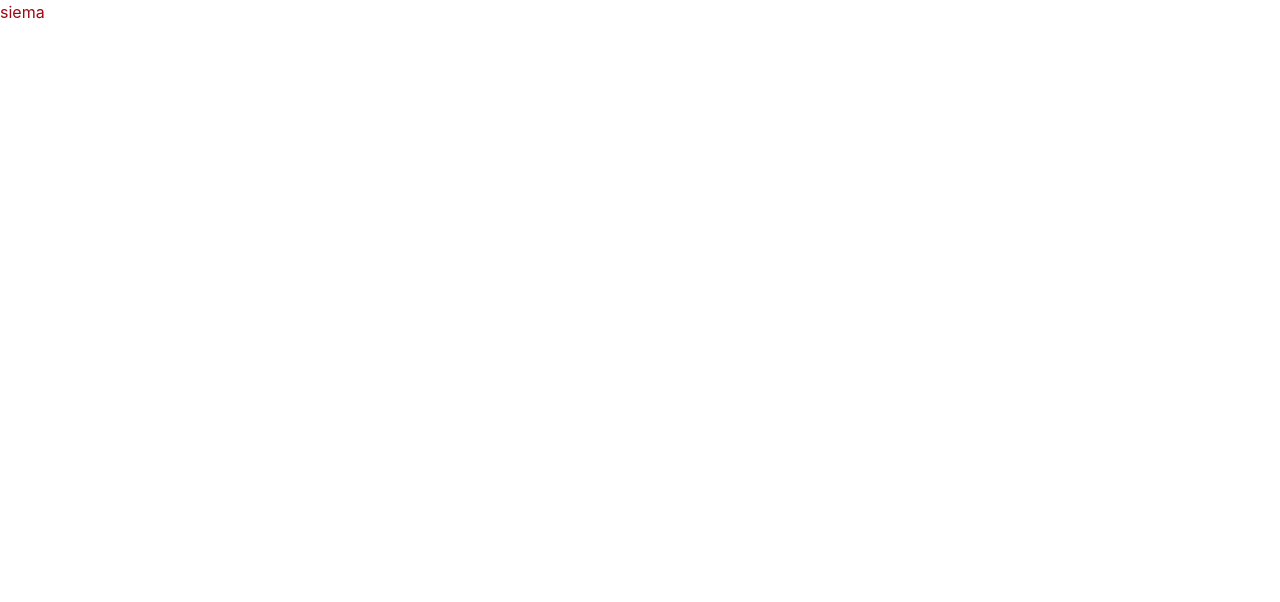
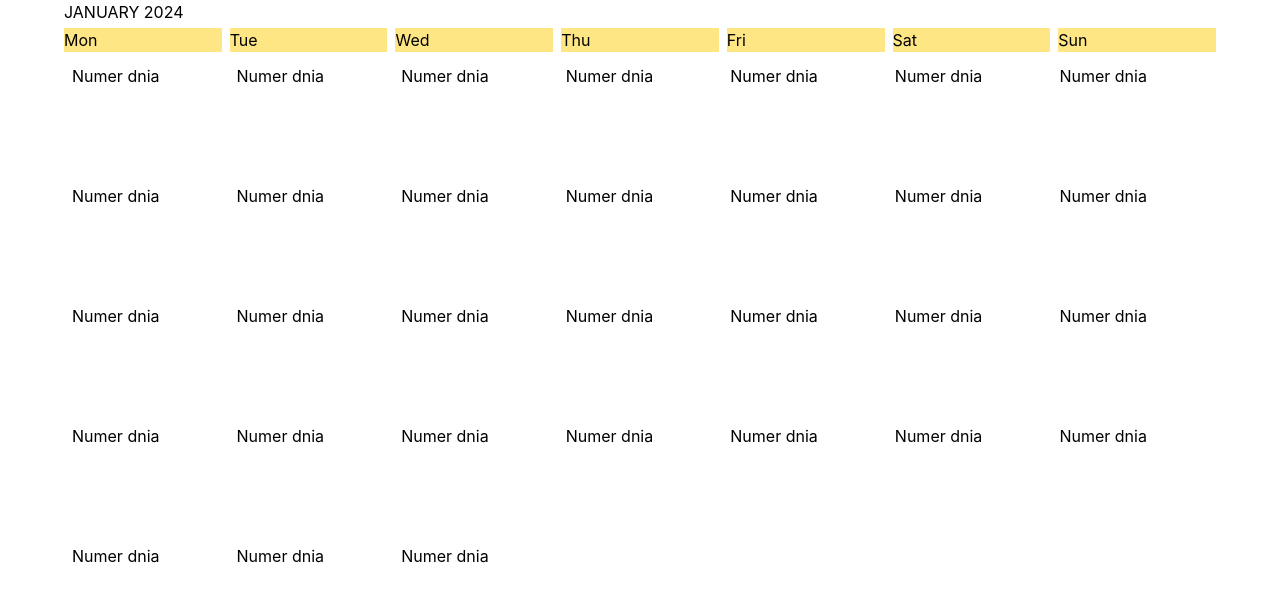
Before and after one commit to JakubMotyl/sportradar-coding-challenge, a React (Vite) app: page / in a window 1280 px wide. Shown: the top 602 px of the page. Built offline with nearby package versions, Linux system fonts and the light colour scheme.

Commit message:
Add calendar base skeleton and logic (eg. filter and map events, logic for empty cells)

```diff
--- a/src/App.tsx
+++ b/src/App.tsx
@@ -1,6 +1,7 @@
+import Calendar from "./components/Calendar"
 function App() {
   return (
-    <div className="css">siema</div>
+    <Calendar />
   )
 }
 
--- /dev/null
+++ b/src/components/Calendar.tsx
@@ -0,0 +1,48 @@
+import GridCell from "./GridCell"
+import { weekDays, generateCalendarGrid } from "../utils/calendarUtils"
+import eventsData from '../data/events.json'
+
+export default function Calendar() {
+    const year = 2024;
+    const month = 1;
+
+    const daysArray = generateCalendarGrid(year, month);
+
+    const events = eventsData.data;
+    console.log(events)
+
+    return (
+        <section className="max-w-6xl mx-auto">
+            <div>
+                JANUARY 2024
+            </div>
+            {/* Display weekdays */}
+            <div className="grid grid-cols-7 gap-2 py-1">
+                {weekDays.map(day => (
+                    <div className="bg-amber-200" key={day}>{day}</div>
+                ))}
+            </div>
+            {/* Calendar grid */}
+            <div className="grid grid-cols-7">
+
+                {daysArray.map((day, index) => {
+                    // Render empty cells for days from the previous month
+                    if (day === null) {
+                        return <GridCell key={`empty-${index}`} day={null} dailyEvents={[]} />
+                    }
+
+                    // Format day to match JSON - instead of '2024-01-3' -> '2024-01-03'
+                    const formattedDay = String(day).padStart(2, '0');
+                    const dateString = `${year}-01-${formattedDay}`;
+
+                    // Filter events that match the date
+                    const dailyEvents = events.filter(element => element.dateVenue === dateString)
+
+                    return (
+                        <GridCell key={day} day={day} dailyEvents={dailyEvents} />
+                    )
+                })}
+            </div>
+        </section>
+    )
+}
--- /dev/null
+++ b/src/components/GridCell.tsx
@@ -0,0 +1,7 @@
+export default function GridCells() {
+    return (
+        <div className="min-h-30 p-2 flex flex-col">
+            <div>Numer dnia</div>
+        </div>
+    )
+}
--- /dev/null
+++ b/src/utils/calendarUtils.ts
@@ -0,0 +1,19 @@
+export const weekDays: string[] = [
+    'Mon', 'Tue', 'Wed', 'Thu', 'Fri', 'Sat', 'Sun'
+]
+
+// Generates an array of days for a given year and month
+export const generateCalendarGrid = (year: number, month: number): (number | null)[] => {
+    // For month = 1 -> it's January for us, but February for JS
+    // Passing day 0 returns the last day of the previous month
+    const daysInMonth = new Date(year, month, 0).getDate();
+    const firstDay = new Date(year, month - 1, 1).getDay();
+    // Calculate how many empty cells are needed before the 1st of the month
+    // If the 1st is Monday (1 + 6) % 7 = 0 empty cells needed
+    const startingEmptyCells = (firstDay + 6) % 7;
+    // Spread operator unpacks elements from both arrays, combining them into one big Array instead of two arrays inside one
+    return [
+        ...Array(startingEmptyCells).fill(null),
+        ...Array.from({ length: daysInMonth }, (_, i) => i + 1)
+    ]
+}
```
